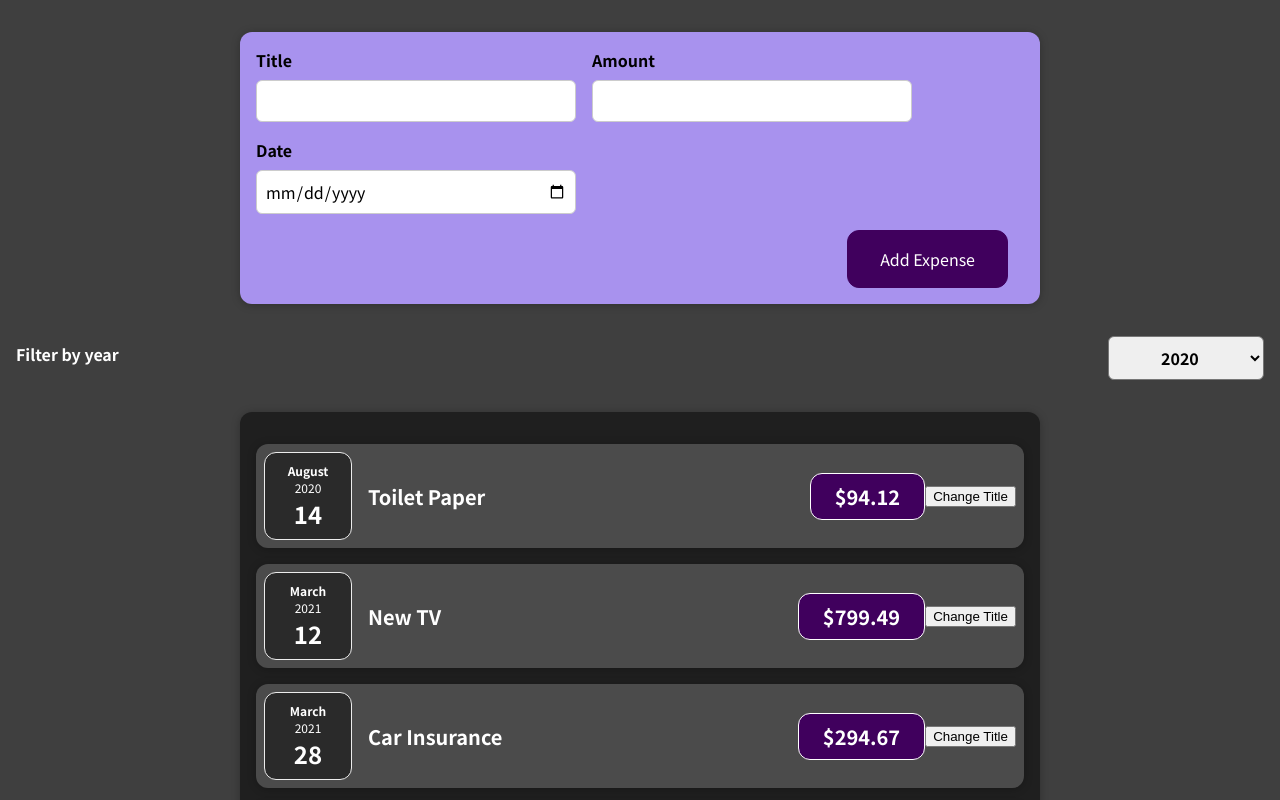
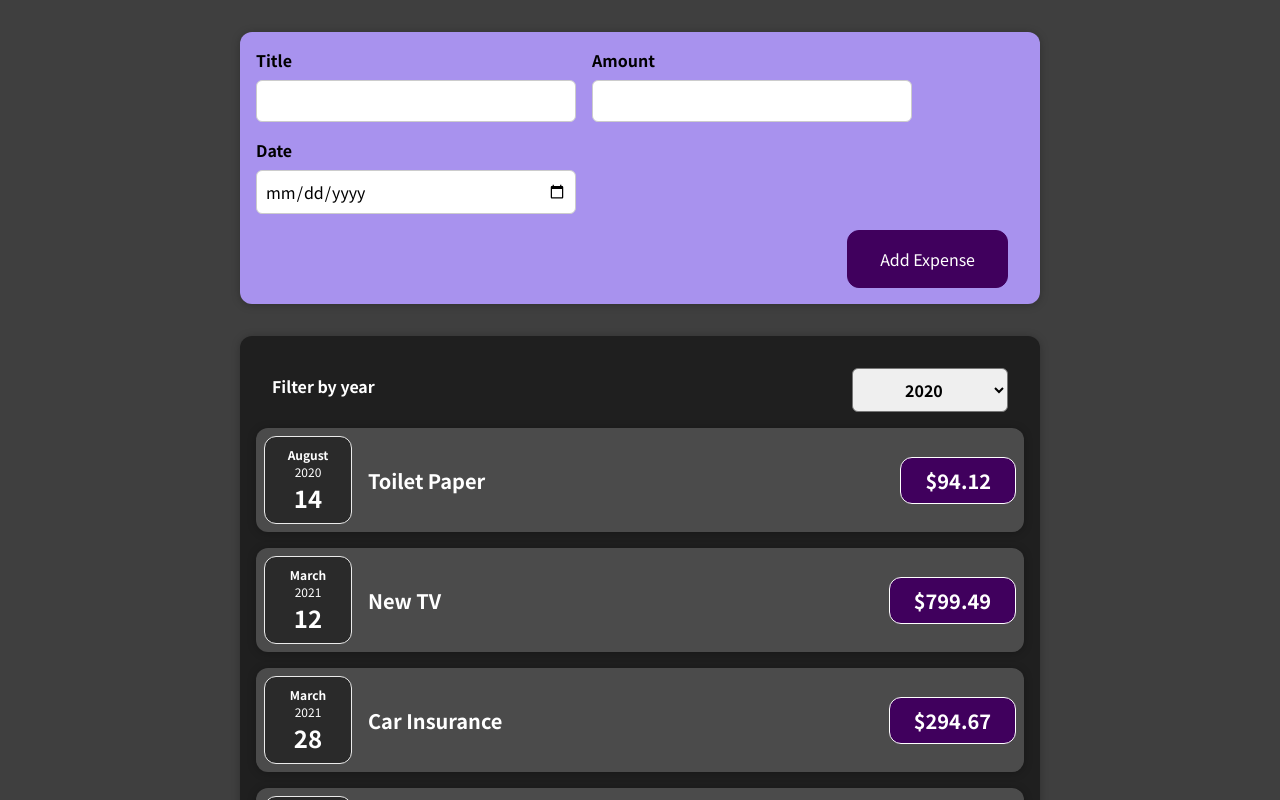
Before and after one commit to rkrohne1991/react-complete-guide, a React (Create React App) app: page / in a window 1280 px wide. Shown: the top 800 px of the page. Built offline with nearby package versions, Linux system fonts and the light colour scheme.

Commit message:
Moving component into another component to keep styling, removing unused elements

```diff
--- a/src/components/Expenses/ExpenseItem.js
+++ b/src/components/Expenses/ExpenseItem.js
@@ -1,4 +1,4 @@
-import React, { useState } from "react";
+import React from "react";
 
 import ExpenseDate from "./ExpenseDate";
 import Card from "../UI/Card";
@@ -6,21 +6,14 @@ import Card from "../UI/Card";
 import "./ExpenseItem.css";
 
 const ExpenseItem = (props) => {
-  // function clickHandler() {}
-  const [title, setTitle] = useState(props.title);
-
-  const clickHandler = () => {
-    setTitle('Updated');
-  };
 
   return (
     <Card className="expense-item">
       <ExpenseDate date={props.date} />
       <div className="expense-item__description">
-        <h2>{title}</h2>
+        <h2>{props.title}</h2>
         <div className="expense-item__price">${props.amount}</div>
       </div>
-      <button onClick={clickHandler}>Change Title</button>
     </Card>
   );
 };
--- a/src/components/Expenses/Expenses.js
+++ b/src/components/Expenses/Expenses.js
@@ -15,11 +15,11 @@ const Expenses = (props) => {
 
   return (
     <div>
-      <ExpensesFilter
-        selected={filteredYear}
-        onChangeFilter={filterChangeHandler}
-      />
       <Card className="expenses">
+        <ExpensesFilter
+          selected={filteredYear}
+          onChangeFilter={filterChangeHandler}
+        />
         <ExpenseItem
           title={props.items[0].title}
           amount={props.items[0].amount}
```
